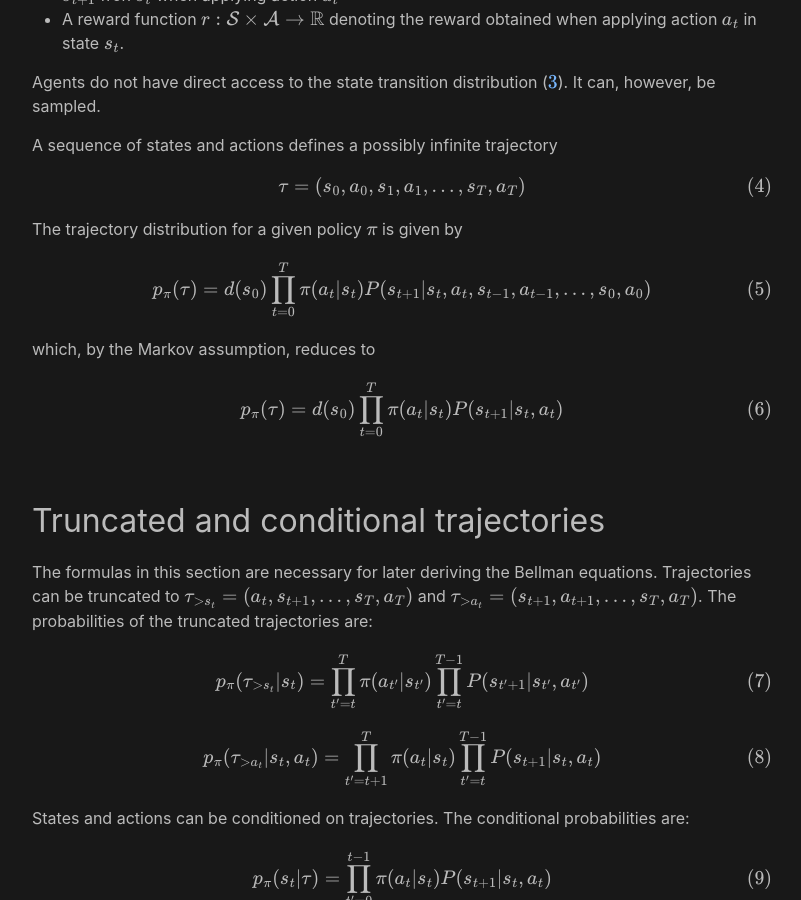
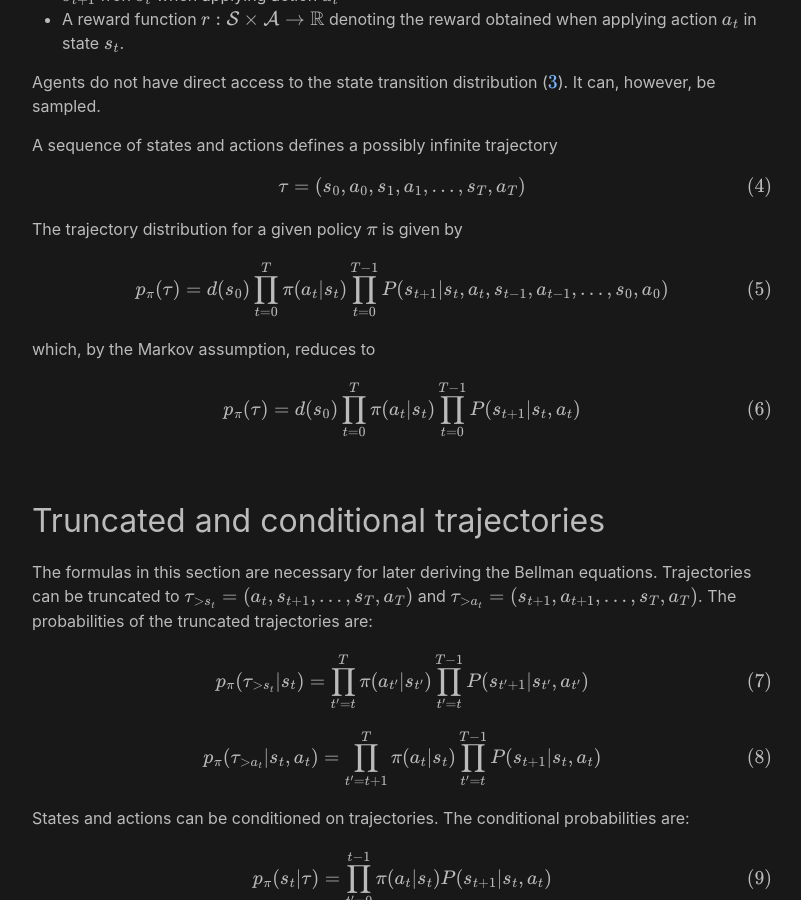
Before and after one commit to analytiq-hub/sigagent.github.io, a Jekyll site: the page built from machine_learning/_posts/2021-02-13-introduction_to_machine_learning.md, in a window 1280 px wide and 900 px high, scrolled down 3014 px. Shown: the whole window, without its empty margins (238-1039 px from the left). Built offline with Jekyll 4.4.1, drawn with Linux system fonts in a browser that asks for light colours; formulas are drawn with MathJax 3; a script that is not in the unit is left out.

Commit message:
*** empty log message ***

```diff
--- a/machine_learning/_posts/2021-02-13-introduction_to_machine_learning.md
+++ b/machine_learning/_posts/2021-02-13-introduction_to_machine_learning.md
@@ -93,7 +93,7 @@ The trajectory distribution for a given policy $$\pi$$ is given by
 
 $$
 \begin{equation} \label{eq:taudist1}
-p_\pi(\tau) = d(s_0) \prod_{t=0}^T \pi(a_t \vert s_t) P(s_{t+1} \vert s_t, a_t, s_{t-1}, a_{t-1}, ..., s_0, a_0)
+p_\pi(\tau) = d(s_0) \prod_{t=0}^T \pi(a_t \vert s_t) \prod_{t=0}^{T-1} P(s_{t+1} \vert s_t, a_t, s_{t-1}, a_{t-1}, ..., s_0, a_0)
 \end{equation}
 $$
 
@@ -101,7 +101,7 @@ which, by the Markov assumption, reduces to
 
 $$
 \begin{equation} \label{eq:taudist}
-p_\pi(\tau) = d(s_0) \prod_{t=0}^T \pi(a_t \vert s_t) P(s_{t+1} \vert s_t, a_t)
+p_\pi(\tau) = d(s_0) \prod_{t=0}^T \pi(a_t \vert s_t)  \prod_{t=0}^{T-1} P(s_{t+1} \vert s_t, a_t)
 \end{equation}
 $$
 
```
